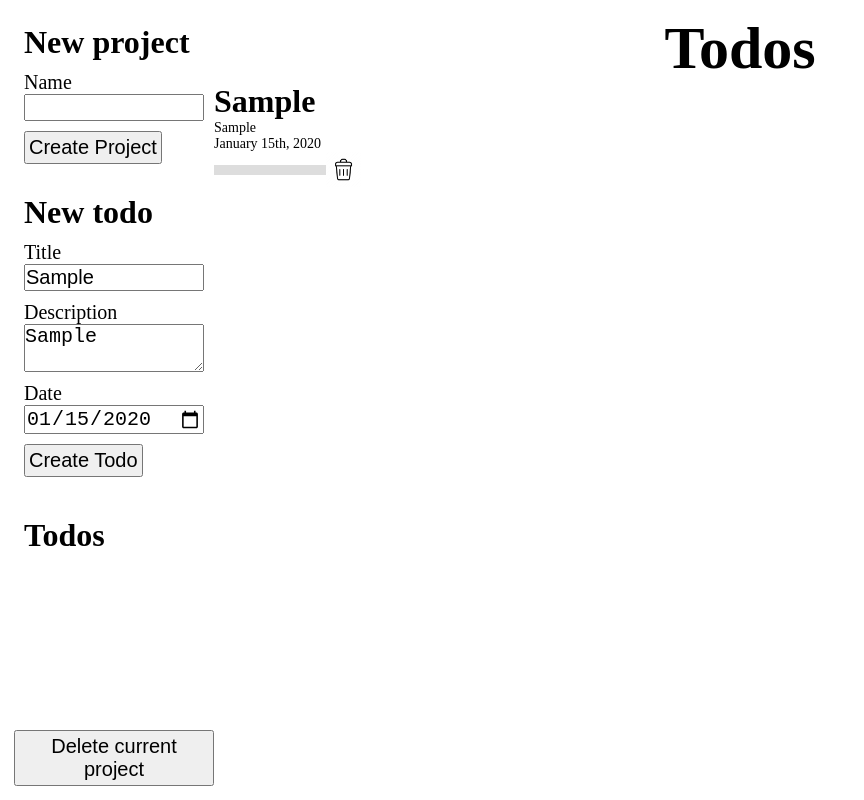
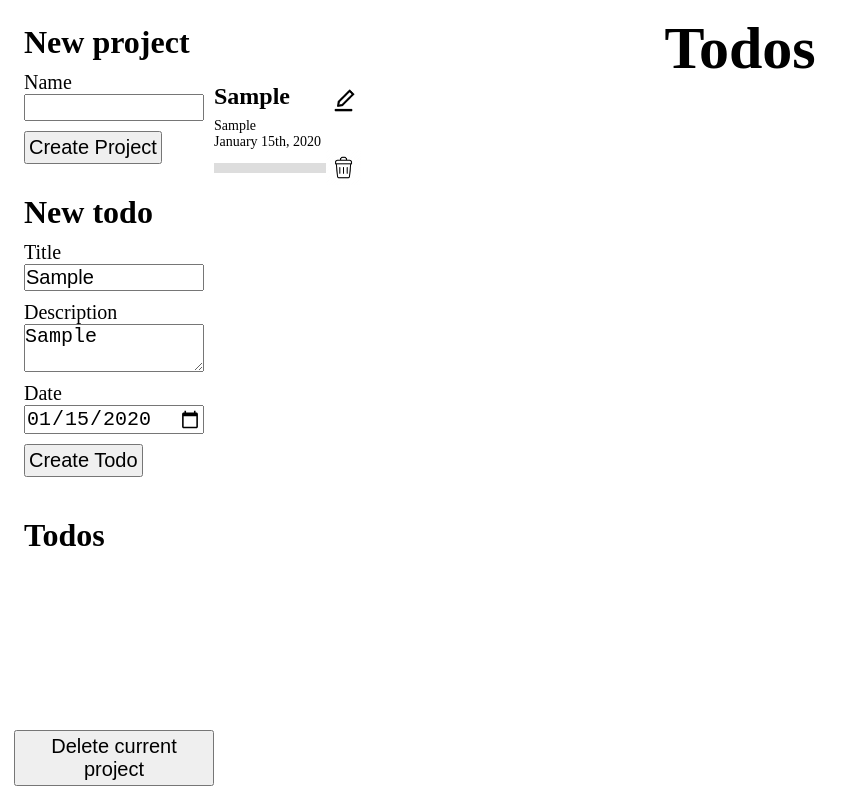
Before and after one commit to ColbyCabrera/Todo-list, a website built with webpack: page dist/index.html in a window 1280 px wide. Both pictures are taken after typing "Sample", "Sample", "2020-01-15" into the empty fields and a click on the button "Create Todo". Shown: the whole page, without its empty margins (0-864 px from the left). Built offline with nearby package versions, Linux system fonts and the light colour scheme.

Commit message:
Add edit icon and styling

```diff
--- a/src/domManip.js
+++ b/src/domManip.js
@@ -8,7 +8,7 @@
   init,
 };
 import { getProjectList, selectProject, createDefaultProject } from "./project";
-import { changePriority, deleteTodo, todo } from "./todo";
+import { changePriority, deleteTodo, editTodo,todo } from "./todo";
 import format from "date-fns/format";
 
 const domCache = {
@@ -39,15 +39,20 @@
   const todoTitle = document.createElement("h3");
   const todoDescription = document.createElement("p");
   const todoDate = document.createElement("p");
+  const todoTop = document.createElement("div");
   const todoBottom = document.createElement("div");
   const todoPriority = document.createElement("div");
+  const todoEdit = document.createElement("img");
   const todoDelete = document.createElement("img");
 
   todoTitle.textContent = todo.getTitle();
   todoDescription.textContent = todo.getDesc();
   todoPriority.classList.add("priority");
   todoPriority.addEventListener('click', changePriority);
+  todoEdit.addEventListener('click', editTodo);
   todoDelete.addEventListener('click', deleteTodo);
+  todoEdit.classList.add("edit");
+  todoEdit.src = "../images/edit.png";
   todoDelete.classList.add("delete");
   todoDelete.src = "../images/trashcan.png";
 
@@ -61,7 +66,9 @@
     todoPriority.style.backgroundColor = "#ddd"
   }
 
-  todoDiv.appendChild(todoTitle);
+  todoTop.appendChild(todoTitle);
+  todoTop.appendChild(todoEdit);
+  todoDiv.appendChild(todoTop);
   todoDiv.appendChild(todoDescription);
   todoDiv.appendChild(todoDate);
   todoDiv.appendChild(todoBottom);
--- a/src/style.css
+++ b/src/style.css
@@ -62,7 +62,7 @@
 
 #todos {
   display: grid;
-  grid-template-columns: repeat(5, 1fr);
+  grid-template-columns: repeat(5, minmax(0, 1fr));
   gap: 1.4rem;
 }
 
@@ -82,6 +82,36 @@
   display: flex;
   max-width: 75%;
   min-width: 10rem;
+}
+
+#todos > div {
+  display: flex;
+  flex-direction: column;
+  width: 100%;
+}
+
+
+#todos div h3 {
+  display: flex;
+  width: 75%;
+  min-width: 10rem;
+  overflow: hidden;
+  font-size: 2.4rem;
+}
+
+#todos .edit {
+  height: 35px;
+  transition: all 0.1s;
+  justify-self: flex-end;
+}
+
+#todos .edit:hover {
+  transform: scale(1.05);
+}
+
+#todos p {
+  max-width: 75%;
+  overflow: hidden;
 }
 
 #todos .delete {
--- a/src/todo.js
+++ b/src/todo.js
@@ -99,6 +99,14 @@
   displayProject(getCurrentProject());
 }
 
+function editTodo(e) {
+  const target = e.target;
+  const todoElements = getTodoElements();
+  const todoElement = target.parentNode.parentNode;
+  const index = todoElements.indexOf(todoElement);
+  const todoList = getCurrentProject().getTodos();
+}
+
 function changePriority(e) {
   const target = e.target;
   const todoElements = getTodoElements();
@@ -116,4 +124,4 @@
   }
 }
 
-export { todo, createTodo, changePriority, deleteTodo };
+export { todo, createTodo, changePriority, deleteTodo, editTodo };
```
Also changed, not shown: dist/index.html, dist/main.js, images/edit.png (added).
